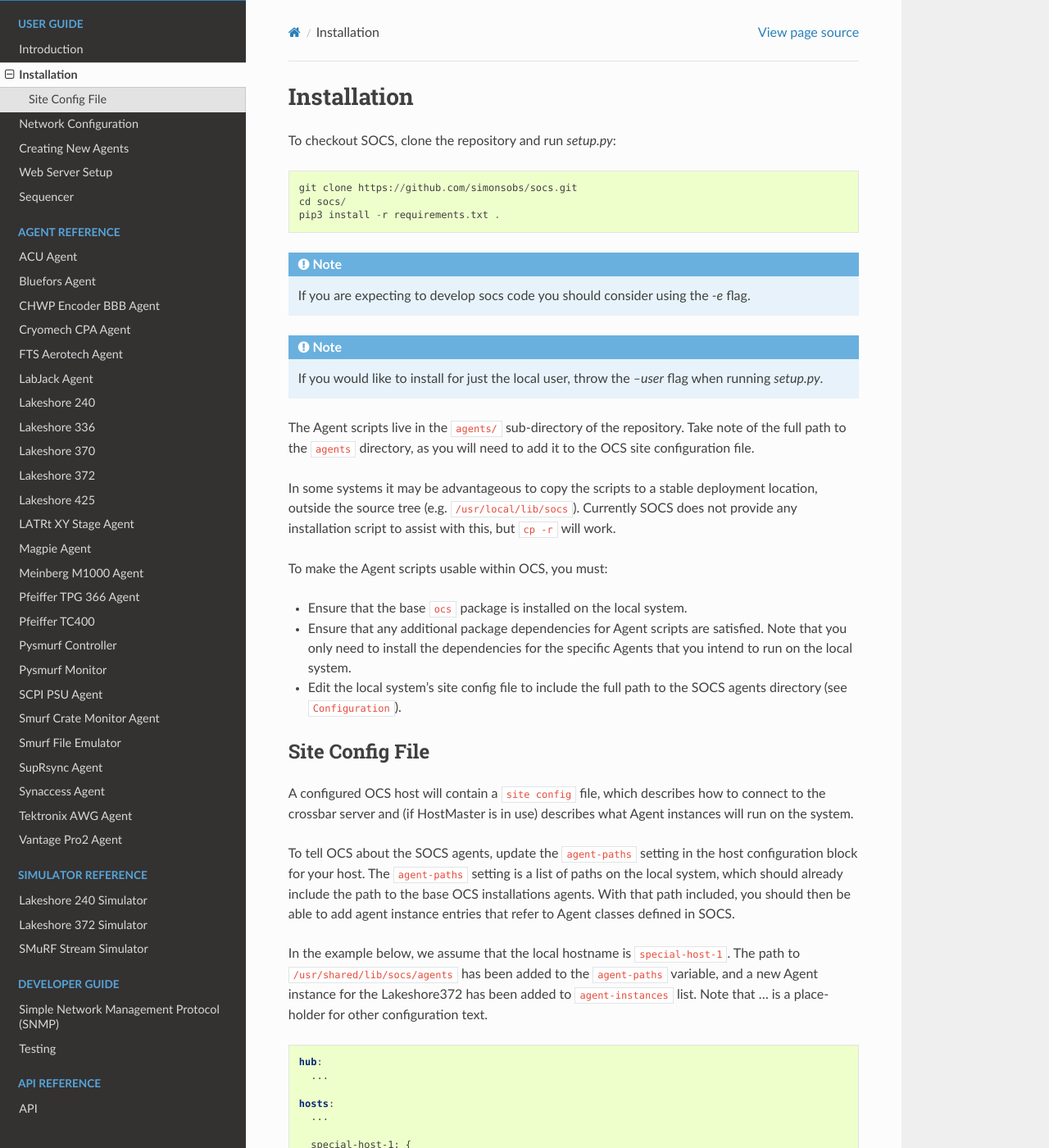
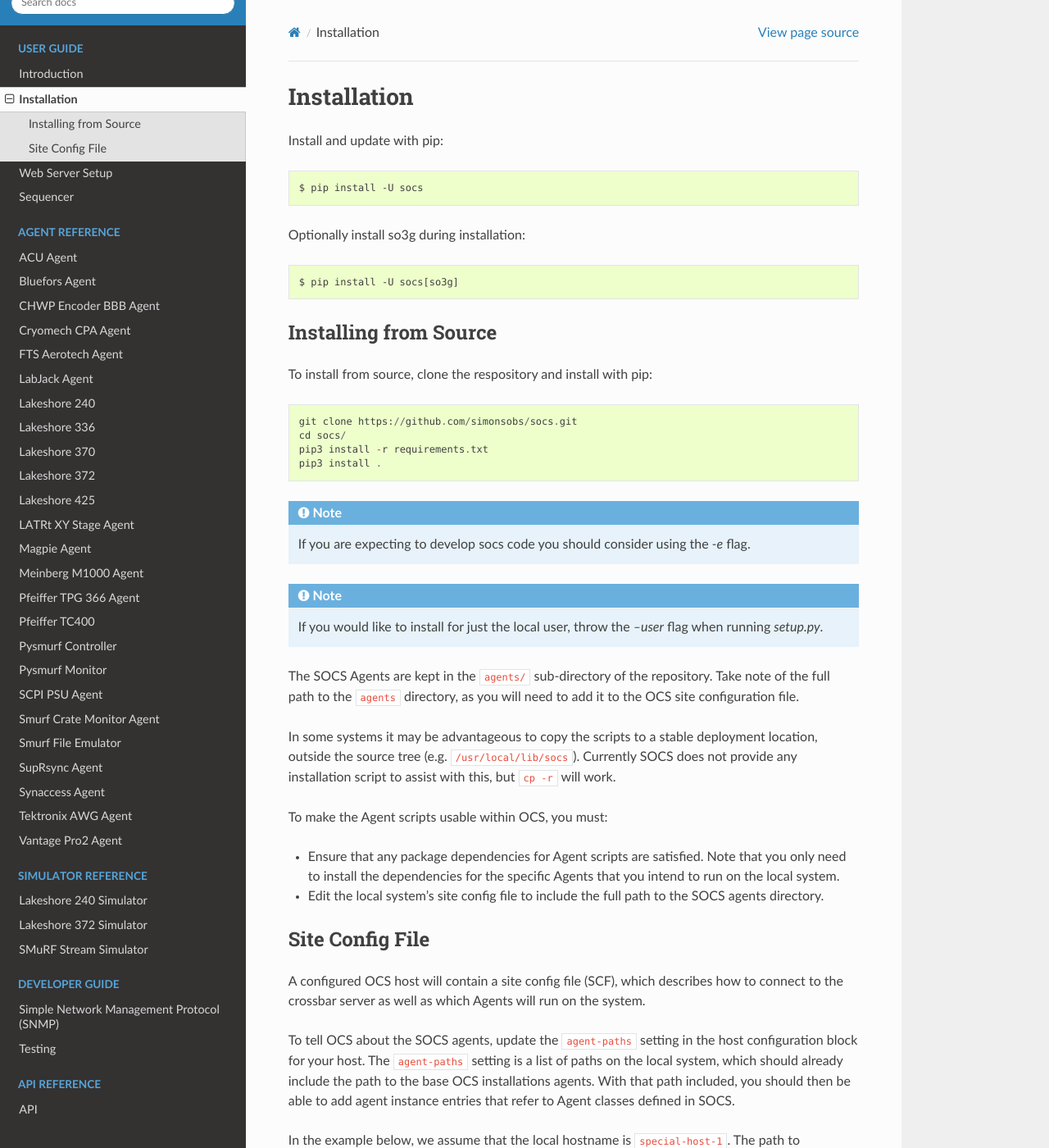
Before and after one commit to simonsobs/socs, a Sphinx documentation site: the page built from docs/user/installation.rst, in a window 1280 px wide and 1400 px high. Shown: the whole window at 82% size. Built offline with Sphinx 7.4.7 and the Read the Docs theme 2.0.0, drawn with Linux system fonts in a browser that asks for light colours.

Commit message:
Review and update user guide

```diff
--- a/docs/index.rst
+++ b/docs/index.rst
@@ -28,8 +28,6 @@ Simulator Reference  Simulators are used to mock software and hardware
 
     user/intro
     user/installation
-    user/network
-    user/new_agents
     user/webserver
     user/sequencer
 
--- a/docs/user/installation.rst
+++ b/docs/user/installation.rst
@@ -3,11 +3,23 @@
 Installation
 ============
 
-To checkout SOCS, clone the repository and run `setup.py`::
+Install and update with pip::
 
-  git clone https://github.com/simonsobs/socs.git
-  cd socs/
-  pip3 install -r requirements.txt .
+    $ pip install -U socs
+
+Optionally install so3g during installation::
+
+    $ pip install -U socs[so3g]
+
+Installing from Source
+----------------------
+
+To install from source, clone the respository and install with pip::
+
+    git clone https://github.com/simonsobs/socs.git
+    cd socs/
+    pip3 install -r requirements.txt
+    pip3 install .
 
 .. note::
     If you are expecting to develop socs code you should consider using
@@ -17,7 +29,7 @@ To checkout SOCS, clone the repository and run `setup.py`::
     If you would like to install for just the local user, throw the `--user`
     flag when running `setup.py`.
 
-The Agent scripts live in the ``agents/`` sub-directory of the
+The SOCS Agents are kept in the ``agents/`` sub-directory of the
 repository.  Take note of the full path to the ``agents`` directory,
 as you will need to add it to the OCS site configuration file.
 
@@ -28,21 +40,19 @@ installation script to assist with this, but ``cp -r`` will work.
 
 To make the Agent scripts usable within OCS, you must:
 
-- Ensure that the base ``ocs`` package is installed on the local
-  system.
-- Ensure that any additional package dependencies for Agent scripts
+- Ensure that any package dependencies for Agent scripts
   are satisfied.  Note that you only need to install the dependencies
   for the specific Agents that you intend to run on the local system.
 - Edit the local system's site config file to include the full path to
-  the SOCS agents directory (see ``Configuration``).
+  the SOCS agents directory.
 
 
 Site Config File
 ----------------
 
-A configured OCS host will contain a ``site config`` file, which
-describes how to connect to the crossbar server and (if HostMaster is
-in use) describes what Agent instances will run on the system.
+A configured OCS host will contain a site config file (SCF), which describes
+how to connect to the crossbar server as well as which Agents will run on the
+system.
 
 To tell OCS about the SOCS agents, update the ``agent-paths`` setting
 in the host configuration block for your host.  The ``agent-paths``
@@ -70,8 +80,8 @@ that ... is a place-holder for other configuration text.
 
       # List of paths to Agent plugin modules.
       'agent-paths': [
-	'/usr/shared/lib/ocs_agents',
-	'/usr/shared/lib/socs/agents',
+        '/usr/shared/lib/ocs_agents',
+        '/usr/shared/lib/socs/agents',
       ],
 
       ...
```
Also changed, not shown: docs/user/intro.rst (+13 -9 lines), docs/user/network.rst (deleted, +0 -10 lines), docs/user/new_agents.rst (deleted, +0 -7 lines).
